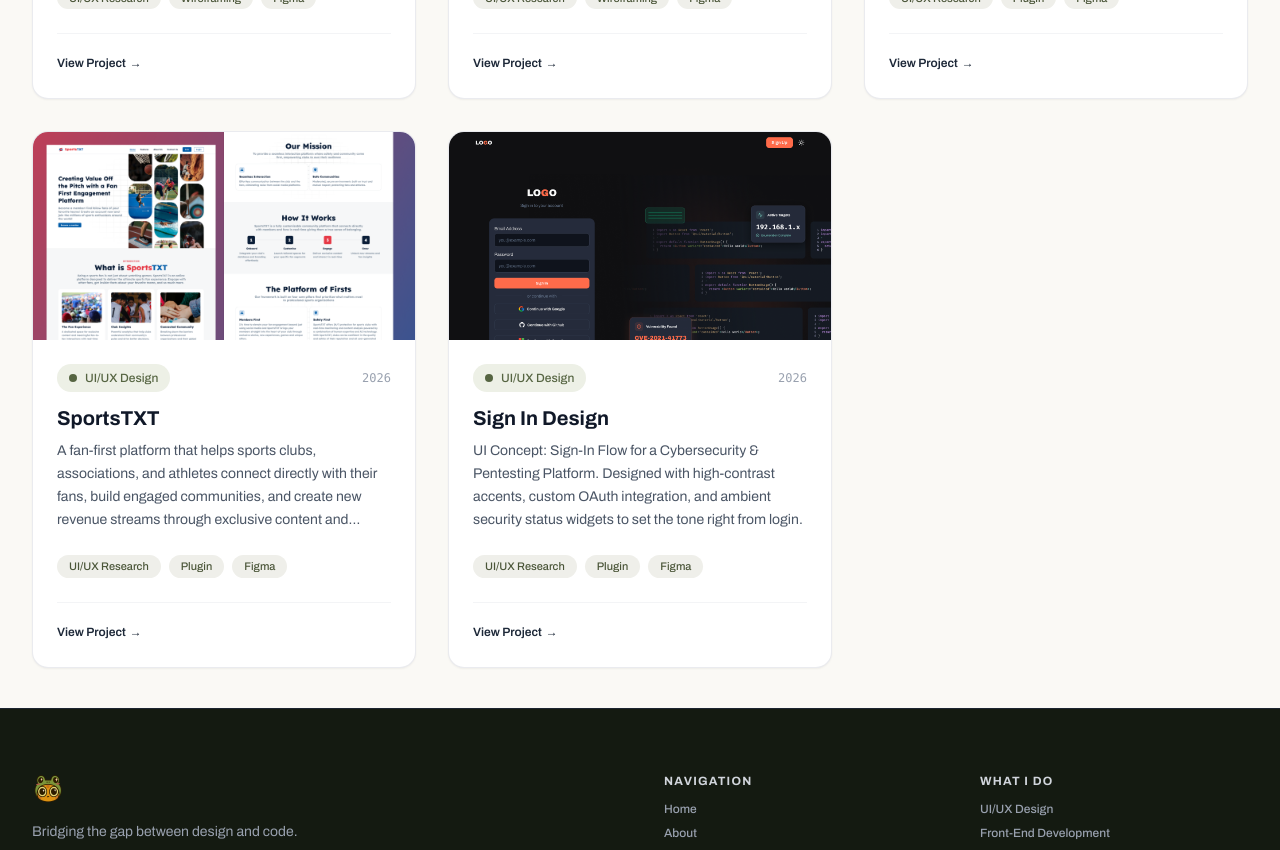
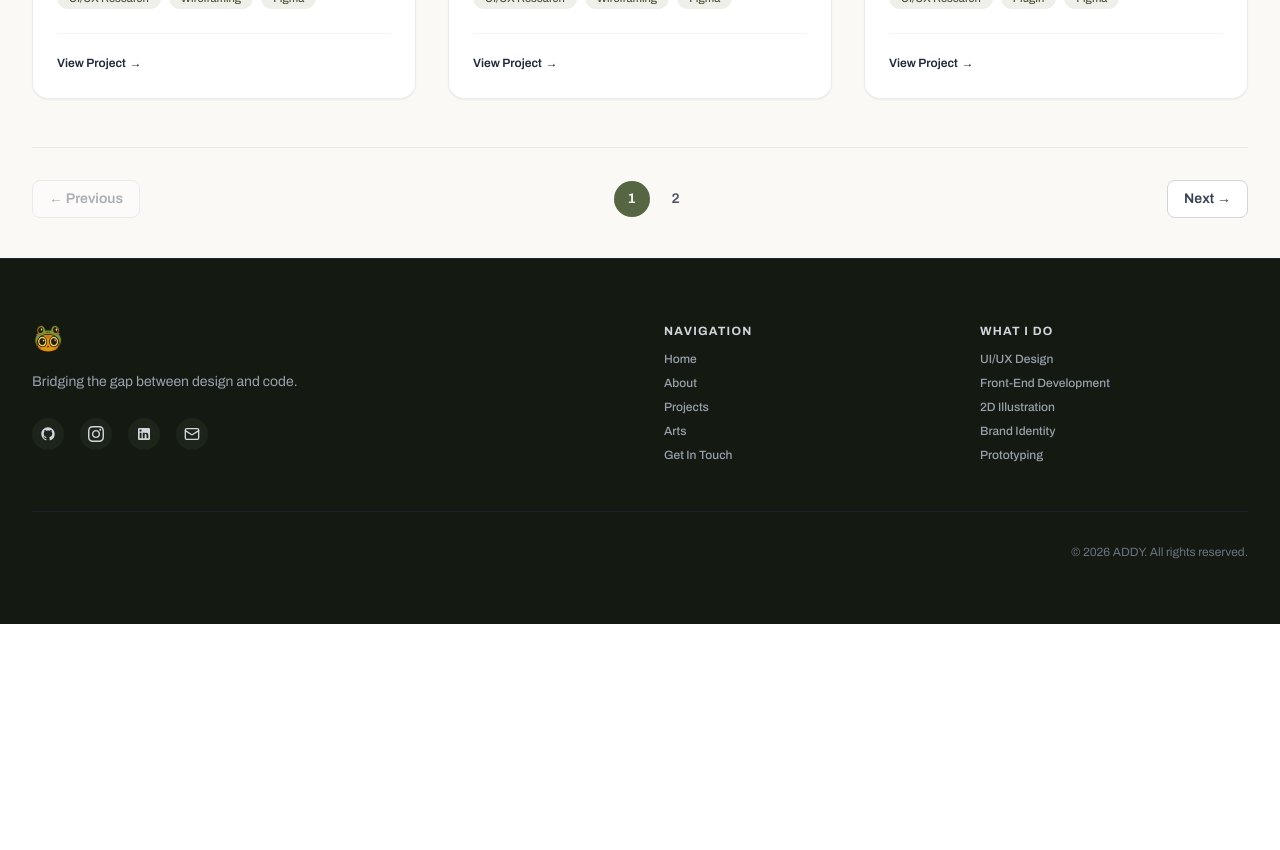
Before and after one commit to addychannn/adelynnemalubay, a Next.js app: page /projects in a window 1280 px wide. Shown: the part 1340-2190 px from the top of the page. After the commit the page ends 1964 px from the top, so only its background shows below. Built offline with nearby package versions, Linux system fonts and the light colour scheme.

Commit message:
Updated view projects
- added pagination

```diff
--- a/src/components/pages/ViewProjects.tsx
+++ b/src/components/pages/ViewProjects.tsx
@@ -1,10 +1,30 @@
-import React from "react";
+"use client";
+
+import React, { useState } from "react";
 import { ArrowLeft } from "lucide-react";
 import { projects } from "@/data/projects";
 import { ProjectCard } from "../ui/ProjectCard";
 import { StarIcon } from "../ui/StarIcon";
 
 export const ViewProjects: React.FC = () => {
+  const ITEMS_PER_PAGE = 6;
+  const [currentPage, setCurrentPage] = useState(1);
+
+  const allProjects = projects || [];
+  const totalPages = Math.max(1, Math.ceil(allProjects.length / ITEMS_PER_PAGE));
+
+  // Slice to display only 3 projects per page
+  const startIndex = (currentPage - 1) * ITEMS_PER_PAGE;
+  const visibleProjects = allProjects.slice(startIndex, startIndex + ITEMS_PER_PAGE);
+
+  const handlePrev = () => {
+    setCurrentPage((prev) => Math.max(prev - 1, 1));
+  };
+
+  const handleNext = () => {
+    setCurrentPage((prev) => Math.min(prev + 1, totalPages));
+  };
+
   return (
     <section id="view_projects" className="bg-[#FAF9F5] py-16 md:py-10 border-t border-gray-200/60">
       <div className="max-w-7xl mx-auto px-4 sm:px-6 lg:px-8">
@@ -33,12 +53,49 @@ export const ViewProjects: React.FC = () => {
           Projects
         </h2>
 
-        {/* All Project Cards Grid */}
-        <div className="grid grid-cols-1 md:grid-cols-2 lg:grid-cols-3 gap-8">
-          {projects.map((project) => (
+        {/* Paginated Project Cards Grid */}
+        <div className="grid grid-cols-1 md:grid-cols-2 lg:grid-cols-3 gap-8 min-h-[450px]">
+          {visibleProjects.map((project) => (
             <ProjectCard key={project.id} project={project} />
           ))}
         </div>
+
+        {/* Pagination Controls */}
+        <div className="flex items-center justify-between mt-12 pt-8 border-t border-gray-200/80">
+          <button
+            onClick={handlePrev}
+            disabled={currentPage === 1}
+            className="px-4 py-2 text-sm font-semibold text-gray-700 bg-white border border-gray-300 rounded-lg hover:bg-gray-50 disabled:opacity-40 disabled:cursor-not-allowed transition-all"
+          >
+            ← Previous
+          </button>
+
+          {/* Page Numbers */}
+          <div className="flex items-center gap-2">
+            {Array.from({ length: totalPages }, (_, i) => i + 1).map((page) => (
+              <button
+                key={page}
+                onClick={() => setCurrentPage(page)}
+                className={`w-9 h-9 rounded-full text-sm font-semibold transition-colors ${
+                  currentPage === page
+                    ? "bg-[#566542] text-white"
+                    : "text-gray-600 hover:bg-gray-200/70"
+                }`}
+              >
+                {page}
+              </button>
+            ))}
+          </div>
+
+          <button
+            onClick={handleNext}
+            disabled={currentPage === totalPages}
+            className="px-4 py-2 text-sm font-semibold text-gray-700 bg-white border border-gray-300 rounded-lg hover:bg-gray-50 disabled:opacity-40 disabled:cursor-not-allowed transition-all"
+          >
+            Next →
+          </button>
+        </div>
+
       </div>
     </section>
   );
```
